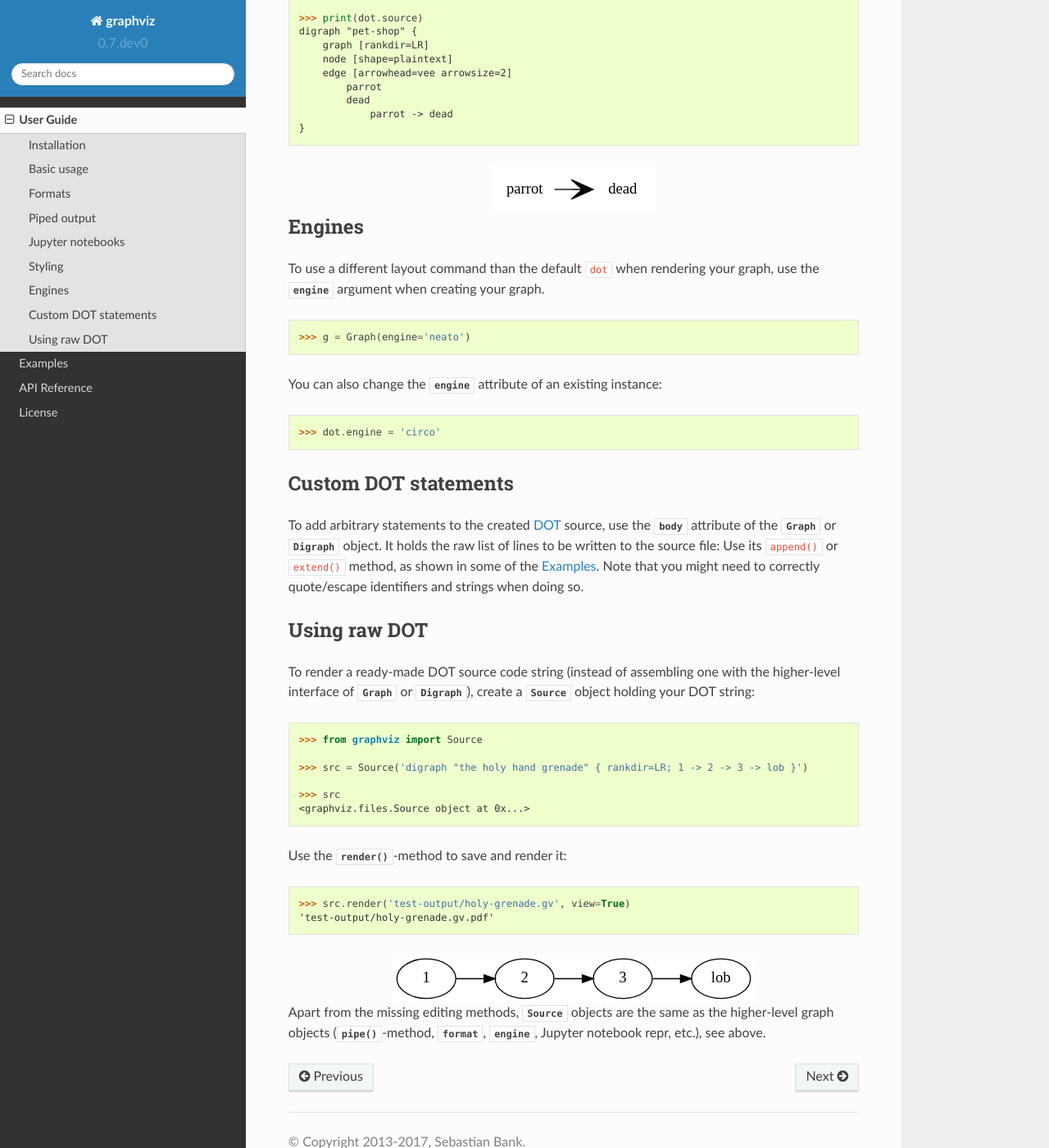
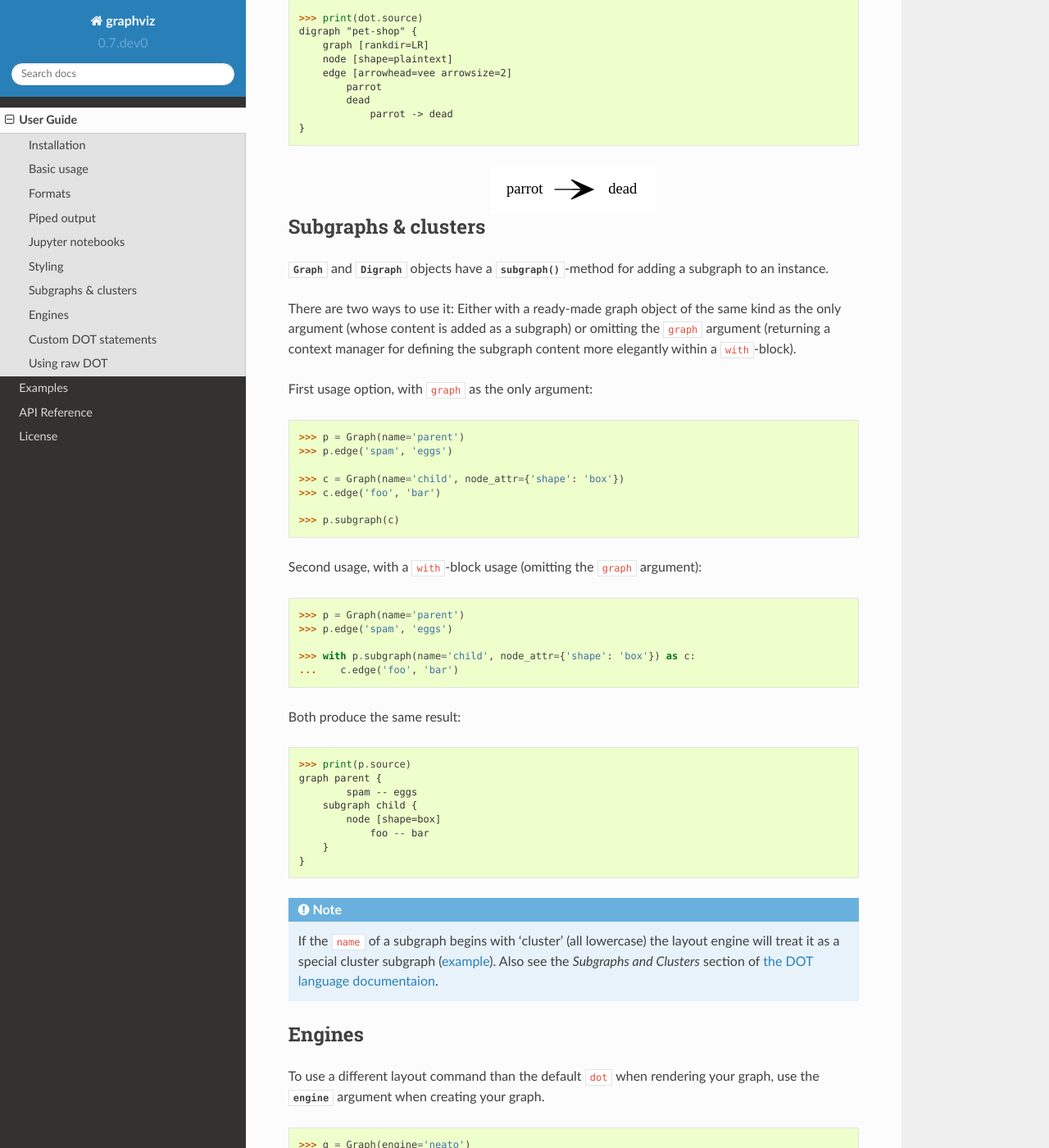
Before and after one commit to xflr6/graphviz, a Sphinx documentation site: the page built from docs/manual.rst, in a window 1280 px wide and 1400 px high, scrolled down 3394 px. Shown: the whole window at 82% size. Built offline with Sphinx 7.4.7 and the Read the Docs theme 2.0.0, drawn with Linux system fonts in a browser that asks for light colours; some of the changed text lies outside the part shown.

Commit message:
work on docs for subgraph() context manager

```diff
--- a/docs/examples.rst
+++ b/docs/examples.rst
@@ -38,6 +38,8 @@ fsm.py
     :align: center
 
 
+.. _cluster.py:
+
 cluster.py
 ----------
 
--- a/docs/manual.rst
+++ b/docs/manual.rst
@@ -201,6 +201,62 @@ After creation, they can be edited on the graph object:
     :align: center
 
 
+.. _subgraphs:
+
+Subgraphs & clusters
+--------------------
+
+:class:`.Graph` and :class:`.Digraph` objects have a
+:meth:`~.Graph.subgraph`-method for adding a subgraph to an instance.
+
+There are two ways to use it: Either with a ready-made graph object of the same
+kind as the only argument (whose content is added as a subgraph) or omitting
+the ``graph`` argument (returning a context manager for defining the subgraph
+content more elegantly within a ``with``-block).
+
+First usage option, with ``graph`` as the only argument:
+
+.. code:: python
+
+    >>> p = Graph(name='parent')
+    >>> p.edge('spam', 'eggs')
+
+    >>> c = Graph(name='child', node_attr={'shape': 'box'})
+    >>> c.edge('foo', 'bar')
+
+    >>> p.subgraph(c)
+
+Second usage, with a ``with``-block usage (omitting the ``graph`` argument):
+
+.. code:: python
+
+    >>> p = Graph(name='parent')
+    >>> p.edge('spam', 'eggs')
+
+    >>> with p.subgraph(name='child', node_attr={'shape': 'box'}) as c:
+    ...    c.edge('foo', 'bar')
+
+Both produce the same result:
+
+.. code:: python
+
+    >>> print(p.source)  # doctest: +NORMALIZE_WHITESPACE
+    graph parent {
+            spam -- eggs
+        subgraph child {
+            node [shape=box]
+                foo -- bar
+        }
+    }
+
+.. note::
+
+    If the ``name`` of a subgraph begins with 'cluster' (all lowercase) the
+    layout engine will treat it as a special cluster subgraph
+    (:ref:`example <cluster.py>`). Also see the `Subgraphs and Clusters`
+    section of `the DOT language documentaion <DOT_>`_.
+
+
 Engines
 -------
 
@@ -224,10 +280,27 @@ Custom DOT statements
 
 To add arbitrary statements to the created DOT_ source, use the
 :attr:`~.Graph.body` attribute of the :class:`.Graph` or :class:`.Digraph`
-object. It holds the raw list of lines to be written to the source file:
-Use its ``append()`` or ``extend()`` method, as shown in some of the
-:ref:`Examples`. Note that you might need to correctly quote/escape identifiers
-and strings when doing so.
+object. It holds the verbatim list of lines to be written to the source file.
+Use its ``append()`` or ``extend()`` method:
+
+.. code:: python
+
+    >>> dot = Digraph(comment='The Round Table')
+
+    >>> dot.body.append('\t\t"King Arthur" -> {\n\t\t\t"Sir Bedevere", "Sir Lancelot"\n\t\t}')
+    >>> dot.edge('Sir Bedevere', 'Sir Lancelot', constraint='false')
+
+    >>> print(dot.source)  # doctest: +NORMALIZE_WHITESPACE
+    // The Round Table
+    digraph {
+            "King Arthur" -> {
+                "Sir Bedevere", "Sir Lancelot"
+            }
+            "Sir Bedevere" -> "Sir Lancelot" [constraint=false]
+    }
+
+Note that you might need to correctly quote/escape identifiers and strings
+containing whitespace or other special characters when using this method.
 
 
 Using raw DOT
```
Also changed, not shown: docs/api.rst (+5 -3 lines), 3 other files.
